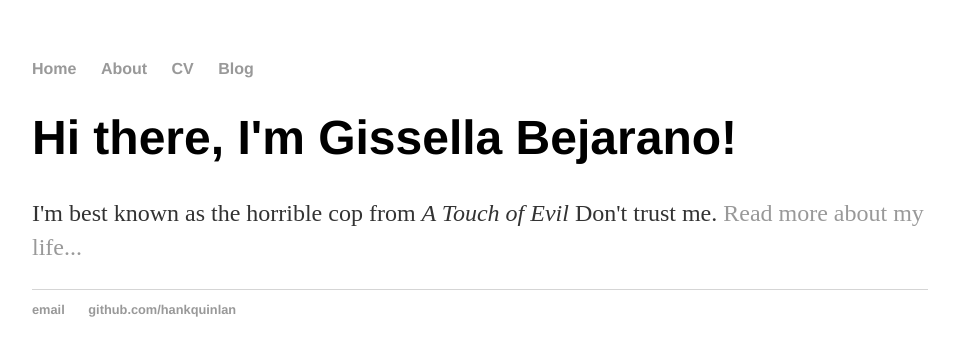
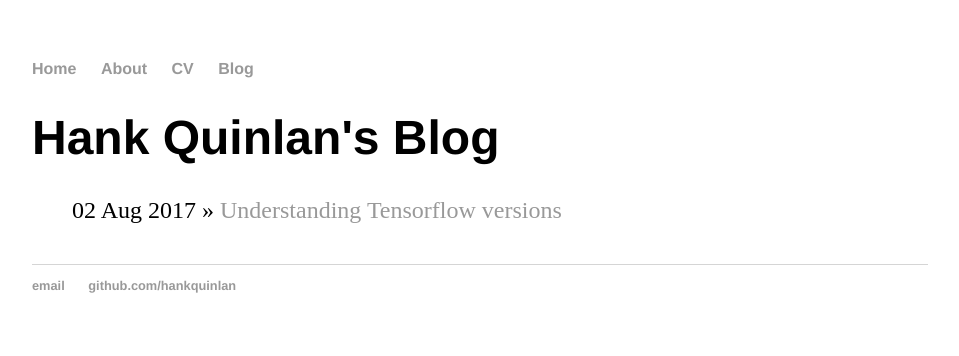
Before and after one commit to gissemari/blog, a Jekyll site: the page built from index.html, in a window 1280 px wide. Shown: the top 356 px of the page, without its empty margins (160-1119 px from the left). Built offline with Jekyll 4.4.1, drawn with Linux system fonts in a browser that asks for light colours.

Commit message:
Update index.html
With a for loop for listing the posts

```diff
--- a/index.html
+++ b/index.html
@@ -1,8 +1,11 @@
 ---
 layout: default
-title: Hank Quinlan, Horrible Cop
+title: Hank Quinlan's Blog
 ---
-<div class="blurb">
-	<h1>Hi there, I'm Gissella Bejarano!</h1>
-	<p>I'm best known as the horrible cop from <em>A Touch of Evil</em> Don't trust me. <a href="/about">Read more about my life...</a></p>
-</div><!-- /.blurb -->
+	<h1>{{ page.title }}</h1>
+	<ul class="posts">
+
+	  {% for post in site.posts %}
+	    <li><span>{{ post.date | date_to_string }}</span> » <a href="{{ post.url }}" title="{{ post.title }}">{{ post.title }}</a></li>
+	  {% endfor %}
+	</ul>
```
